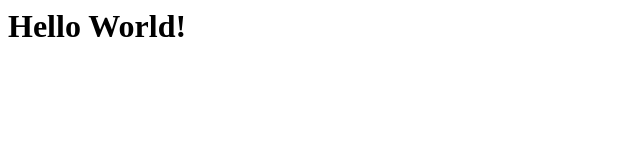
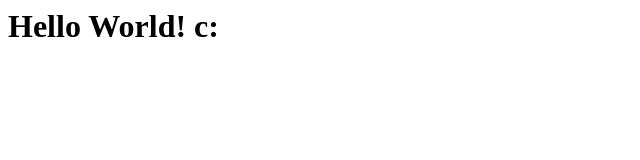
Before and after one commit to SalvatoreMangiacotti/htmlcss-hello, a plain HTML site: page index.html in a window 1280 px wide. Shown: the full height of the page, 0-640 px from the left. Drawn offline with Linux system fonts and the light colour scheme.

Commit message:
Second Commit Try : Added c: to my h1 title

```diff
--- a/index.html
+++ b/index.html
@@ -5,6 +5,6 @@
     <title>My First HTML Webpage</title>
 </head>
 <body>
-    <h1>Hello World!</h1>
+    <h1>Hello World! c:</h1>
 </body>
 </html>
```
